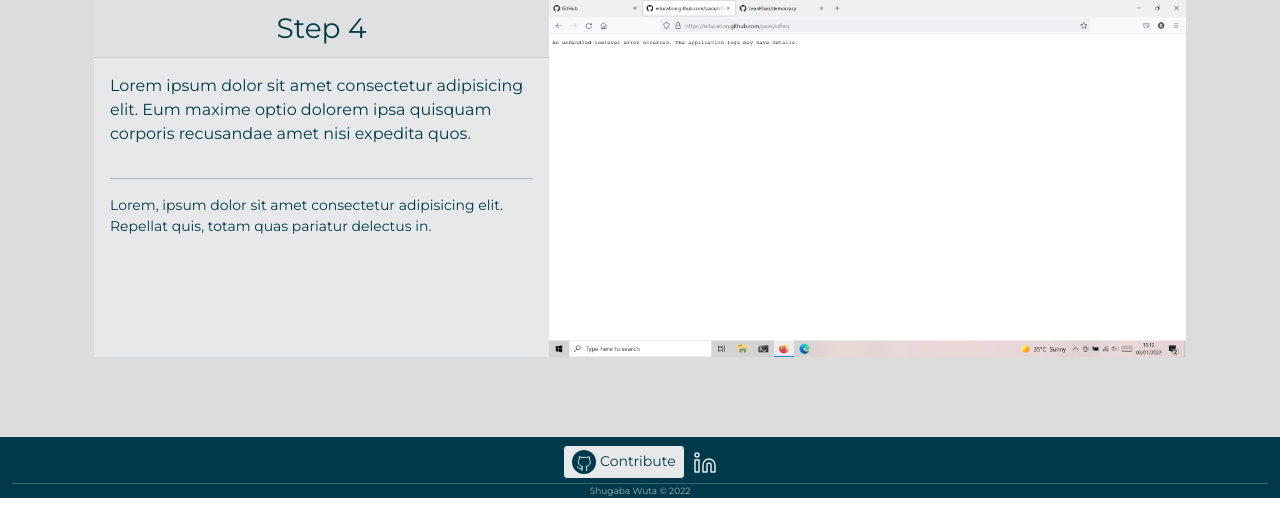
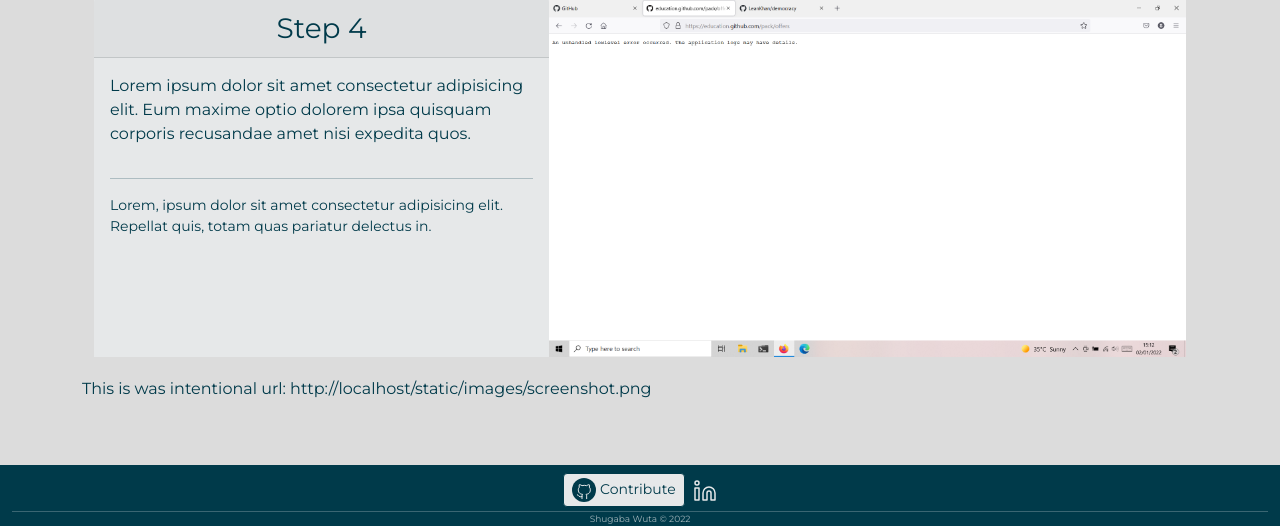
Before and after one commit to Shugaba-Wuta/youtube-migrate, a FastAPI app: page / in a window 1280 px wide. Shown: the part 1444-1970 px from the top of the page. Before the commit the page ends 1942 px from the top, so only its background shows below. Run offline with FastAPI, Linux system fonts and the light colour scheme; style sheets or scripts are compiled from the project's sources; parts of the project's set-up code (start-up, migrations or seed data) failed here and were passed over; some libraries are stand-ins or nearby versions.

Commit message:
testing url_for()

```diff
--- a/frontend/templates/index.html
+++ b/frontend/templates/index.html
@@ -40,6 +40,7 @@
         </div>
 
     </div>
+    <p> This is was intentional url: {{url_for('static', path='images/screenshot.png')}}</p>
     <button class="d-flex btn btn-danger text-white border-primary" role="button" id="skipBtn" onclick="login('subscriptions/fetch')">
         <i data-feather="play" class="stroke-1"></i> <span class="m-auto">Start</span>
     </button>
```
